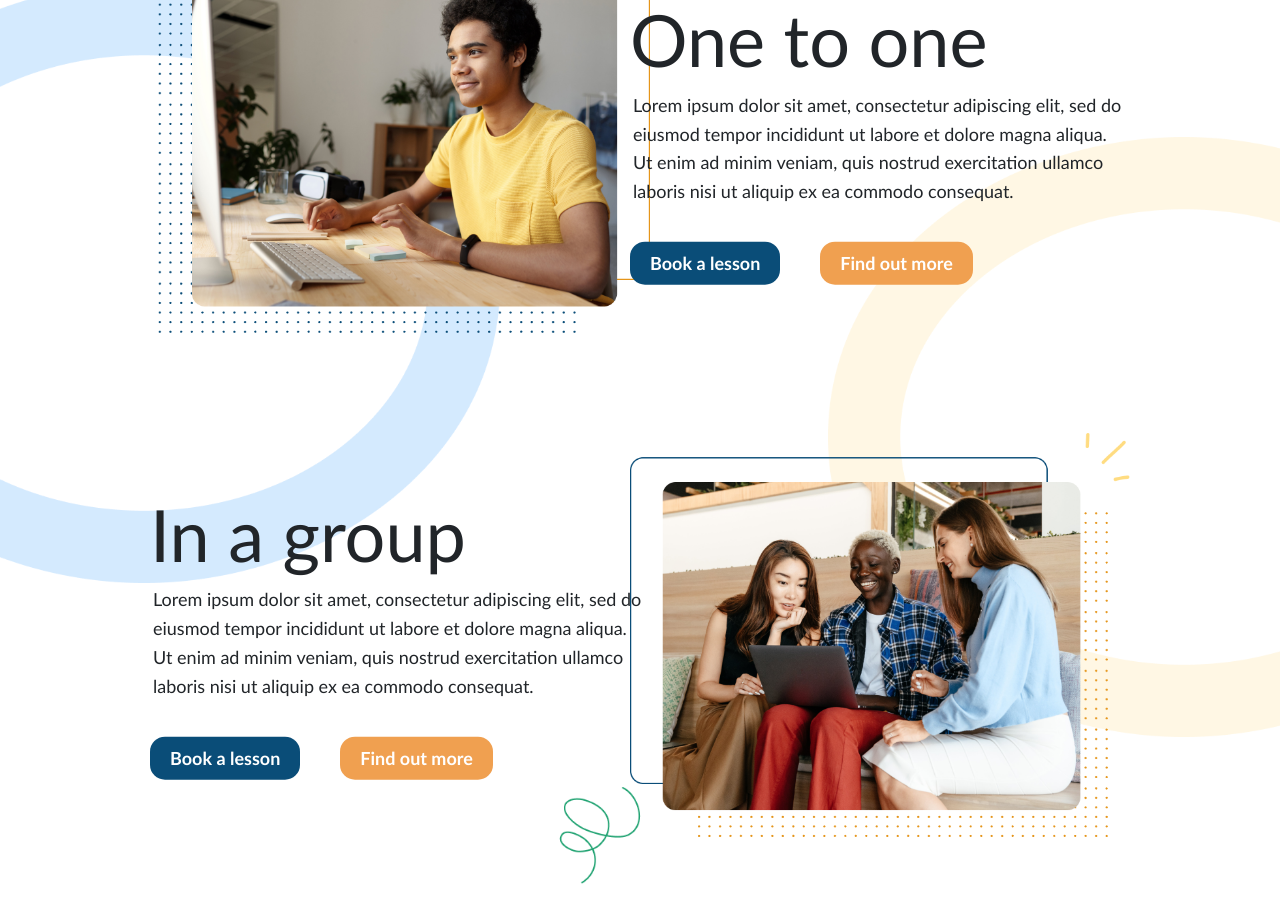
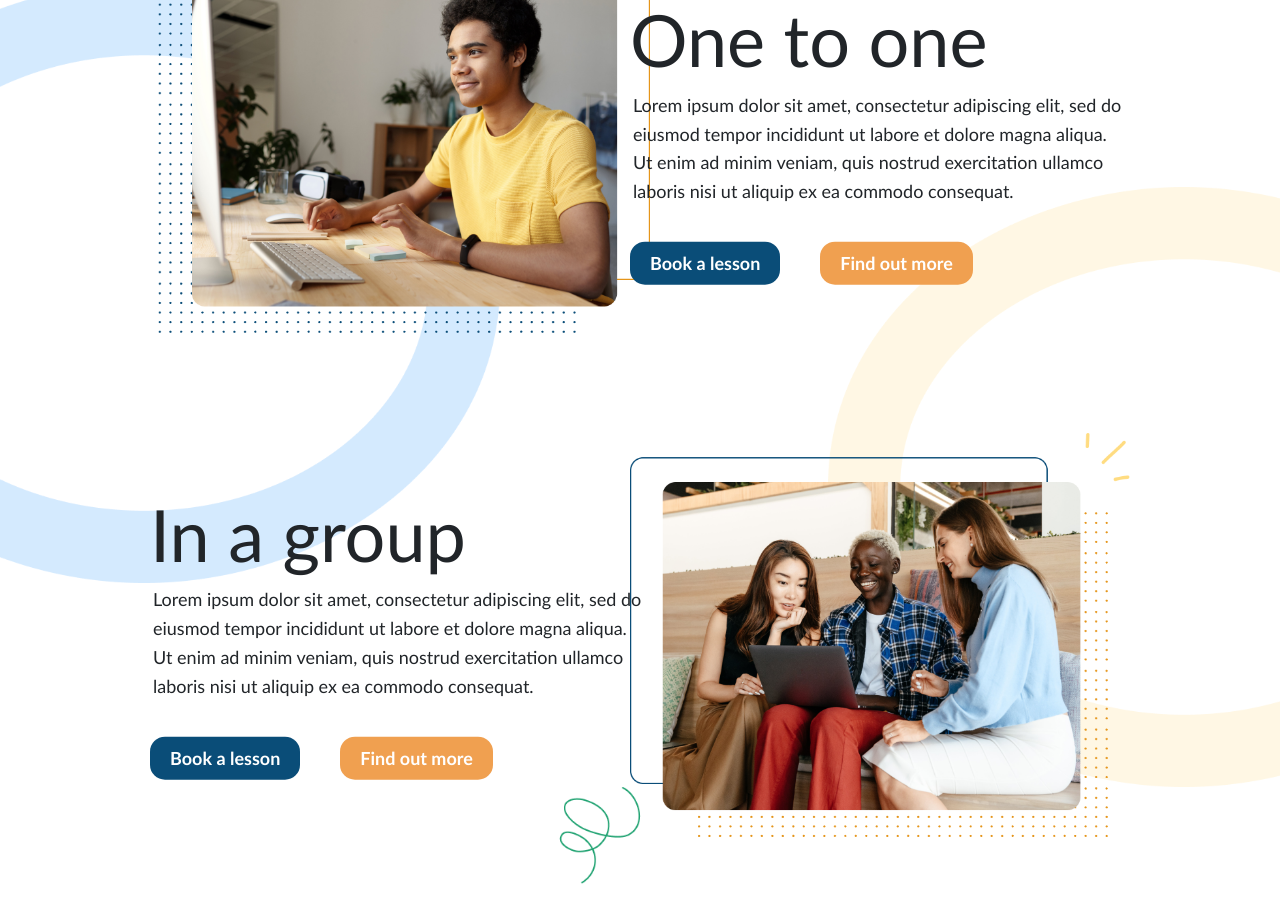
Before and after one commit to jimmybombimmy/joel-wilson-english, a React (Vite) app: page / in a window 1280 px wide. Shown: the part 1600-2523 px from the top of the page. Built offline with nearby package versions, Linux system fonts and the light colour scheme.

Commit message:
slight change to eclipse background in solo/group section

```diff
--- a/src/styles/Home.css
+++ b/src/styles/Home.css
@@ -251,7 +251,7 @@
   width: 712px;
   margin-bottom: -600px;
   margin-left: -712px;
-  bottom: 700px;
+  bottom: 650px;
   left: 900px;
   z-index: -1;
 }
```
